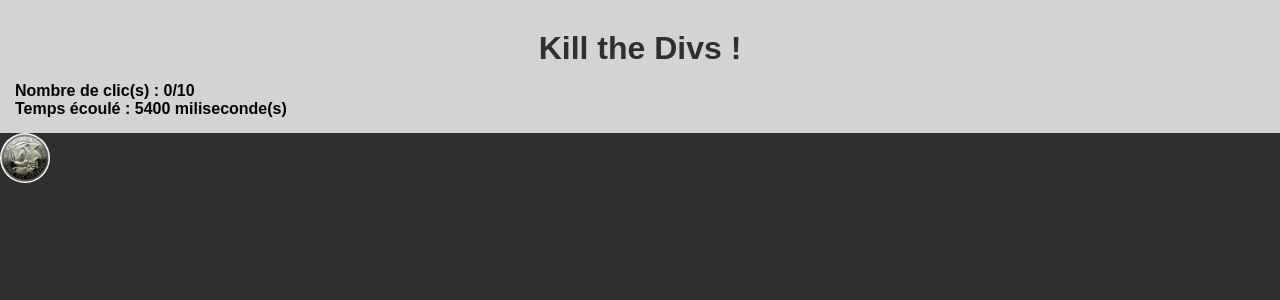
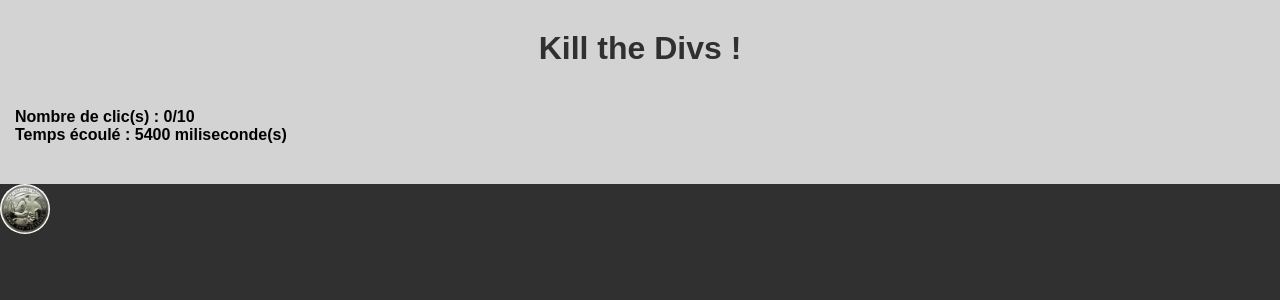
Before and after one commit to JeremyFelix720/brief_kill_the_divs_en_mode_pwa, a React (Vite) app: page /game in a window 1280 px wide. Shown: the top 300 px of the page. Built offline with nearby package versions, Linux system fonts and the light colour scheme.

Commit message:
:bug: fix sound effect deployment and playground height

```diff
--- a/dev-dist/sw.js
+++ b/dev-dist/sw.js
@@ -82,7 +82,7 @@ define(['./workbox-b5f7729d'], (function (workbox) { 'use strict';
     "revision": "3ca0b8505b4bec776b69afdba2768812"
   }, {
     "url": "index.html",
-    "revision": "0.do92a5jemuo"
+    "revision": "0.l71c0beqvsg"
   }], {});
   workbox.cleanupOutdatedCaches();
   workbox.registerRoute(new workbox.NavigationRoute(workbox.createHandlerBoundToURL("index.html"), {
--- a/src/App.scss
+++ b/src/App.scss
@@ -35,6 +35,8 @@ html, body {
     flex-wrap: wrap;
     background-color: lightgray;
     padding: 15px;
+    min-height: 100px;
+    height: 20%;
 
     .score {
       justify-content: space-around;
@@ -47,6 +49,8 @@ html, body {
     background-color: #303030;
     width: 100%;
     height: 100%;
+    min-height: 50px;
+    height: 80%;
 
     .target {
       position: absolute;
--- a/src/pages/Game.tsx
+++ b/src/pages/Game.tsx
@@ -2,7 +2,7 @@ import Target from "../components/Target";
 import Score from "../components/Score";
 import { useEffect, useState } from "react";
 
-const target_sound = new Audio("../../public/assets/sounds/sonic_ring.mp3");
+const target_sound = new Audio("/assets/sounds/sonic_ring.mp3");
 
 export default function Game() {
 
```
